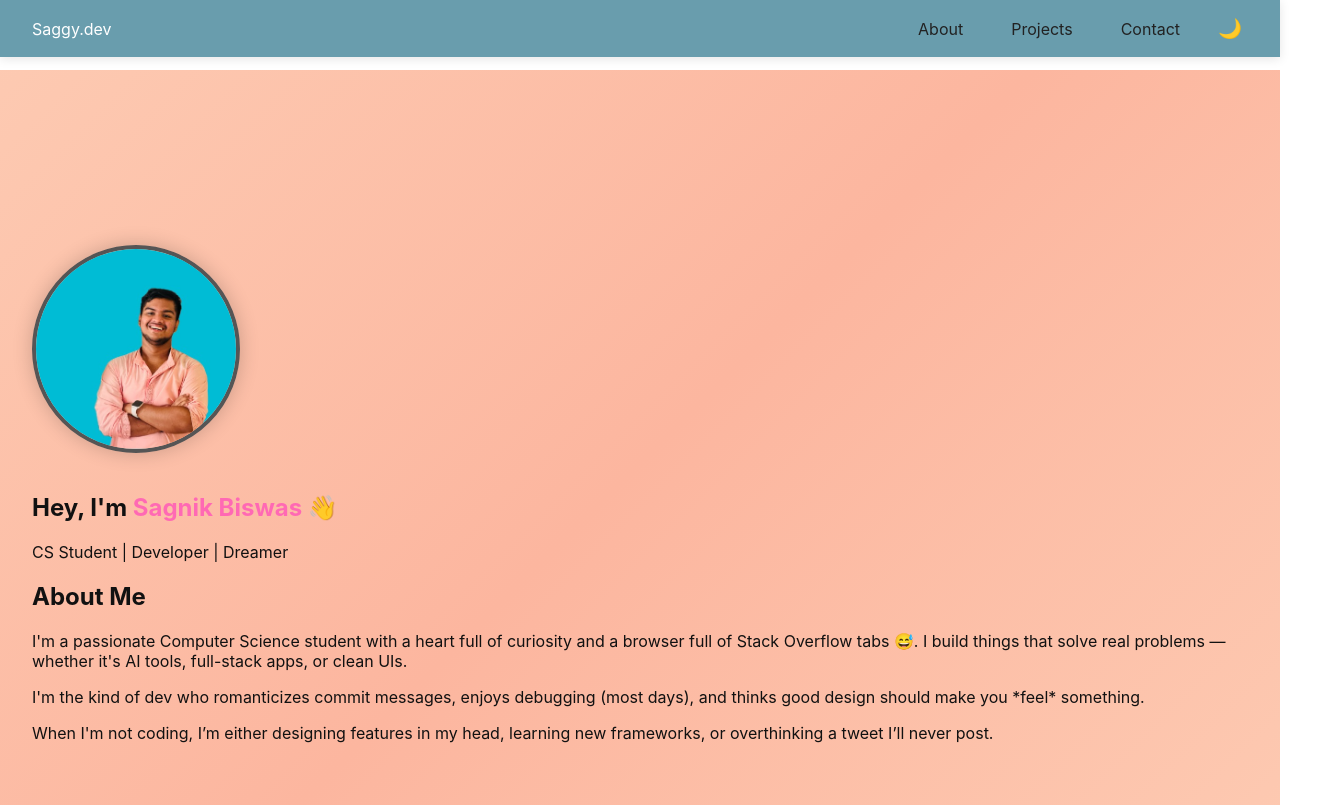
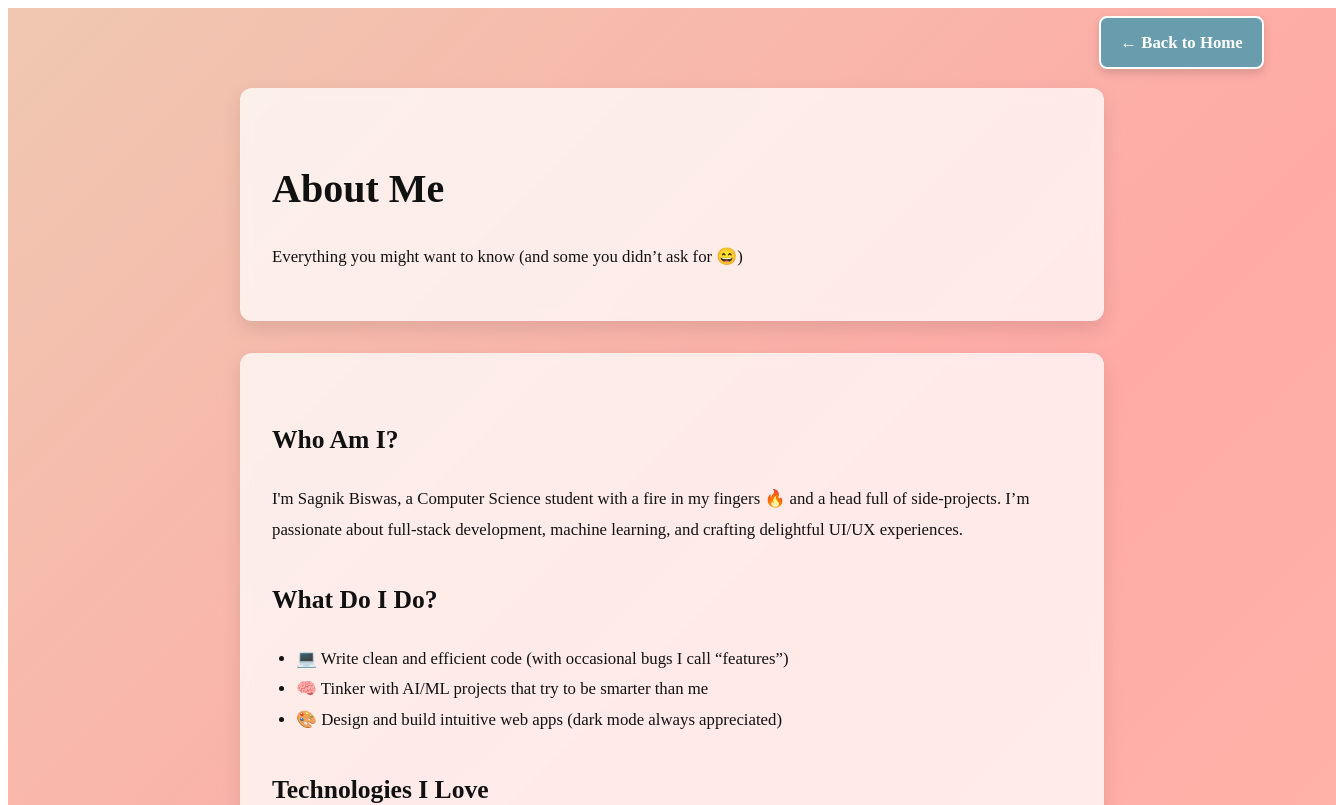
Before and after one commit to Sagnik0684/Portfolio, a React (Create React App) app: page /about in a window 1280 px wide. Shown: the top 805 px of the page, 1336 px wide, since content can reach past the window. Built offline with nearby package versions, Linux system fonts and the light colour scheme; no server answers.

Commit message:
Added a Skills Page.

```diff
--- a/package.json
+++ b/package.json
@@ -11,6 +11,7 @@
     "framer-motion": "^12.16.0",
     "react": "^19.1.0",
     "react-dom": "^19.1.0",
+    "react-router-dom": "^7.6.2",
     "react-scripts": "5.0.1",
     "web-vitals": "^2.1.4"
   },
--- a/src/App.jsx
+++ b/src/App.jsx
@@ -1,4 +1,5 @@
 import { useState, useEffect } from "react";
+import { Link } from "react-router-dom";
 import Navbar from "./components/Navbar";
 import Projects from "./components/Projects";
 import { socials } from "./config/socials";
@@ -22,7 +23,9 @@ import { motion } from "framer-motion";
             <div className="intro-text">
               <h1>Hey, I'm <span className="highlight">Sagnik Biswas</span> 👋</h1>
               <p>CS Student | Developer | Dreamer</p>
-              <h2>About Me</h2>
+              <Link to="/about" className="about-link">
+                <h2>About Me</h2>
+              </Link>
               <p>
                 I'm a passionate Computer Science student with a heart full of curiosity
                 and a browser full of Stack Overflow tabs 😅. I build things that solve
@@ -39,7 +42,6 @@ import { motion } from "framer-motion";
             </div>
           </div>
         </section>
-
         <Projects />
 
         <motion.section
@@ -80,4 +82,4 @@ import { motion } from "framer-motion";
         </motion.section>
       </div>
     );
-  }
+}
--- /dev/null
+++ b/src/components/AboutPage.jsx
@@ -0,0 +1,44 @@
+import { Link } from "react-router-dom";
+import React from "react";
+import "../styles/AboutPage.css";
+
+export default function About() {
+  return (
+    <div className="about-page">
+      <Link to="/" className="home-button">← Back to Home</Link>
+
+      <section className="about-header">
+        <h1>About Me</h1>
+        <p>Everything you might want to know (and some you didn’t ask for 😄)</p>
+      </section>
+
+      <section className="about-details">
+        <h2>Who Am I?</h2>
+        <p>
+          I'm Sagnik Biswas, a Computer Science student with a fire in my fingers 🔥
+          and a head full of side-projects. I’m passionate about full-stack development,
+          machine learning, and crafting delightful UI/UX experiences.
+        </p>
+
+        <h2>What Do I Do?</h2>
+        <ul>
+          <li>💻 Write clean and efficient code (with occasional bugs I call “features”)</li>
+          <li>🧠 Tinker with AI/ML projects that try to be smarter than me</li>
+          <li>🎨 Design and build intuitive web apps (dark mode always appreciated)</li>
+        </ul>
+
+        <h2>Technologies I Love</h2>
+        <p>
+          JavaScript, React, Node.js, C++, Python, Tailwind, Git & GitHub, Firebase,
+          MongoDB, and more.
+        </p>
+
+        <h2>Other Fun Facts</h2>
+        <p>
+          I romanticize good commit messages, write more comments than code sometimes,
+          and secretly believe VS Code themes influence productivity 💡.
+        </p>
+      </section>
+    </div>
+  );
+}
--- a/src/index.js
+++ b/src/index.js
@@ -1,17 +1,15 @@
-import React from 'react';
-import ReactDOM from 'react-dom/client';
-import './index.css';
-import App from './App';
-import reportWebVitals from './reportWebVitals';
+import React from "react";
+import { createRoot } from "react-dom/client";
+import { BrowserRouter as Router, Routes, Route } from "react-router-dom";
+import App from "./App.jsx";
+import AboutPage from "./components/AboutPage";
+import "./styles/App.css";
 
-const root = ReactDOM.createRoot(document.getElementById('root'));
-root.render(
-  <React.StrictMode>
-    <App />
-  </React.StrictMode>
+createRoot(document.getElementById("root")).render(
+  <Router>
+    <Routes>
+      <Route path="/" element={<App />} />
+      <Route path="/about" element={<AboutPage />} />
+    </Routes>
+  </Router>
 );
-
-// If you want to start measuring performance in your app, pass a function
-// to log results (for example: reportWebVitals(console.log))
-// or send to an analytics endpoint. Learn more: https://bit.ly/CRA-vitals
-reportWebVitals();
--- /dev/null
+++ b/src/styles/AboutPage.css
@@ -0,0 +1,144 @@
+.about-page {
+  min-height: 100vh;
+  width: 100%;
+  padding: 4rem 2rem;
+  background: linear-gradient(-45deg, #ffd3b6, #ffaaa5, #dcedc1, #a8e6cf);
+  background-size: 400% 400%;
+  animation: pastelBg 20s ease infinite;
+  color: #111;
+  display: flex;
+  flex-direction: column;
+  align-items: center;
+  line-height: 1.8;
+  font-size: 1.05rem;
+}
+
+.about-page h1 {
+  font-size: 2.5rem;
+  margin-bottom: 0.5rem;
+}
+
+.about-page h2 {
+  font-size: 1.6rem;
+  margin-top: 2rem;
+}
+
+.about-page ul {
+  padding-left: 1.5rem;
+}
+
+body.dark .about-page {
+  color: #eee;
+}
+
+.skills-section {
+  margin-top: 3rem;
+  display: grid;
+  grid-template-columns: repeat(auto-fit, minmax(140px, 1fr));
+  gap: 1.5rem;
+}
+
+.skill-card {
+  padding: 1rem;
+  background: #f2f2f2;
+  border-radius: 10px;
+  box-shadow: 0 2px 10px rgba(0,0,0,0.1);
+  text-align: center;
+  transition: transform 0.3s ease, box-shadow 0.3s ease;
+  font-weight: bold;
+  color: #333;
+}
+
+.skill-card:hover {
+  transform: translateY(-5px) scale(1.03);
+  box-shadow: 0 6px 20px rgba(0, 0, 0, 0.15);
+  background: #e0f0ff;
+}
+
+body.dark .skill-card {
+  background: #1e1e1e;
+  color: #eee;
+  box-shadow: 0 2px 10px rgba(255,255,255,0.05);
+}
+
+body.dark .skill-card:hover {
+  background: #2c2c2c;
+}
+
+@keyframes pastelBg {
+  0% { background-position: 0% 50%; }
+  50% { background-position: 100% 50%; }
+  100% { background-position: 0% 50%; }
+}
+
+
+.about-header,
+.about-details {
+  width: 100%;
+  max-width: 800px;
+  background: rgba(255, 255, 255, 0.75);
+  padding: 2rem;
+  margin: 1rem auto;
+  border-radius: 12px;
+  box-shadow: 0 8px 20px rgba(0, 0, 0, 0.1);
+  backdrop-filter: blur(6px);
+  animation: fadeInUp 0.8s ease forwards;
+  opacity: 0;
+  transform: translateY(20px);
+}
+
+body.dark .about-header,
+body.dark .about-details {
+  background: rgba(0, 0, 0, 0.4);
+  color: #eee;
+}
+
+@keyframes fadeInUp {
+  to {
+    opacity: 1;
+    transform: translateY(0);
+  }
+}
+
+.about-page h1,
+.about-page h2,
+.about-page p,
+.about-page ul {
+  animation: fadeInUp 0.8s ease forwards;
+  opacity: 0;
+  transform: translateY(20px);
+}
+
+.about-page h1 {
+  animation-delay: 0.2s;
+}
+
+.about-page h2 {
+  animation-delay: 0.4s;
+}
+
+.about-page p, .about-page ul {
+  animation-delay: 0.6s;
+}
+
+.home-button {
+  position: fixed;
+  top: 1rem;
+  right: 1rem;
+  display: inline-block;
+  padding: 0.6rem 1.2rem;
+  background-color: #699dad;
+  color: white;
+  border-radius: 8px;
+  text-decoration: none;
+  font-weight: bold;
+  border: 2px solid white;
+  box-shadow: 0 4px 10px rgba(0,0,0,0.15);
+  z-index: 999;
+  transition: background-color 0.3s ease, transform 0.2s ease;
+}
+
+.home-button:hover {
+  background-color: #4a7683;
+  transform: scale(1.05);
+}
--- a/src/styles/App.css
+++ b/src/styles/App.css
@@ -274,3 +274,15 @@ body.dark .contact-section {
     height: 140px;
   }
 }
+/* Style for .about-link wrapping the About Me heading */
+.about-link h2 {
+  color: black;
+  text-decoration: underline;
+  text-decoration-color:black ;
+}
+
+.about-link h2:hover {
+  color: hotpink;
+  text-decoration: underline;
+  text-decoration-color: hotpink;
+}
```
Also changed, not shown: src/components/ProjectDetail.jsx (added, +16 -0 lines), src/components/Skills.jsx (added, +26 -0 lines), src/components/Timeline.jsx (added, +36 -0 lines), 1 other file (tests, documents, lock files or other folders).
